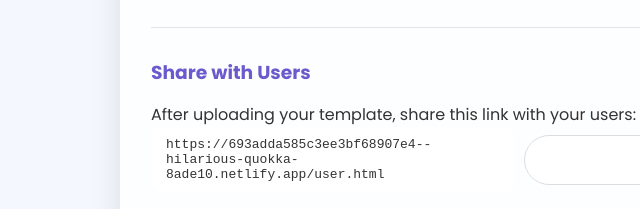
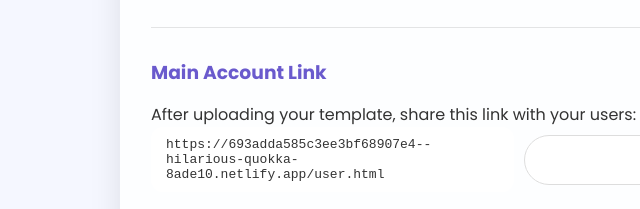
Before and after one commit to Adithyakp86/e-certificate, a plain HTML site: page index.html in a window 1280 px wide. Shown: the part 1220-1429 px from the top of the page, 120-760 px from the left. Drawn offline with Linux system fonts and the light colour scheme.

Commit message:
Update admin panel heading and fix user link for Netlify deployment

```diff
--- a/index.html
+++ b/index.html
@@ -94,7 +94,7 @@
                 </div>
 
                 <div class="admin-info">
-                    <h3>Share with Users</h3>
+                    <h3>Main Account Link</h3>
                     <p>After uploading your template, share this link with your users:</p>
                     <div class="share-link">
                         <code id="shareLink">https://693adda585c3ee3bf68907e4--hilarious-quokka-8ade10.netlify.app/user.html</code>
```
